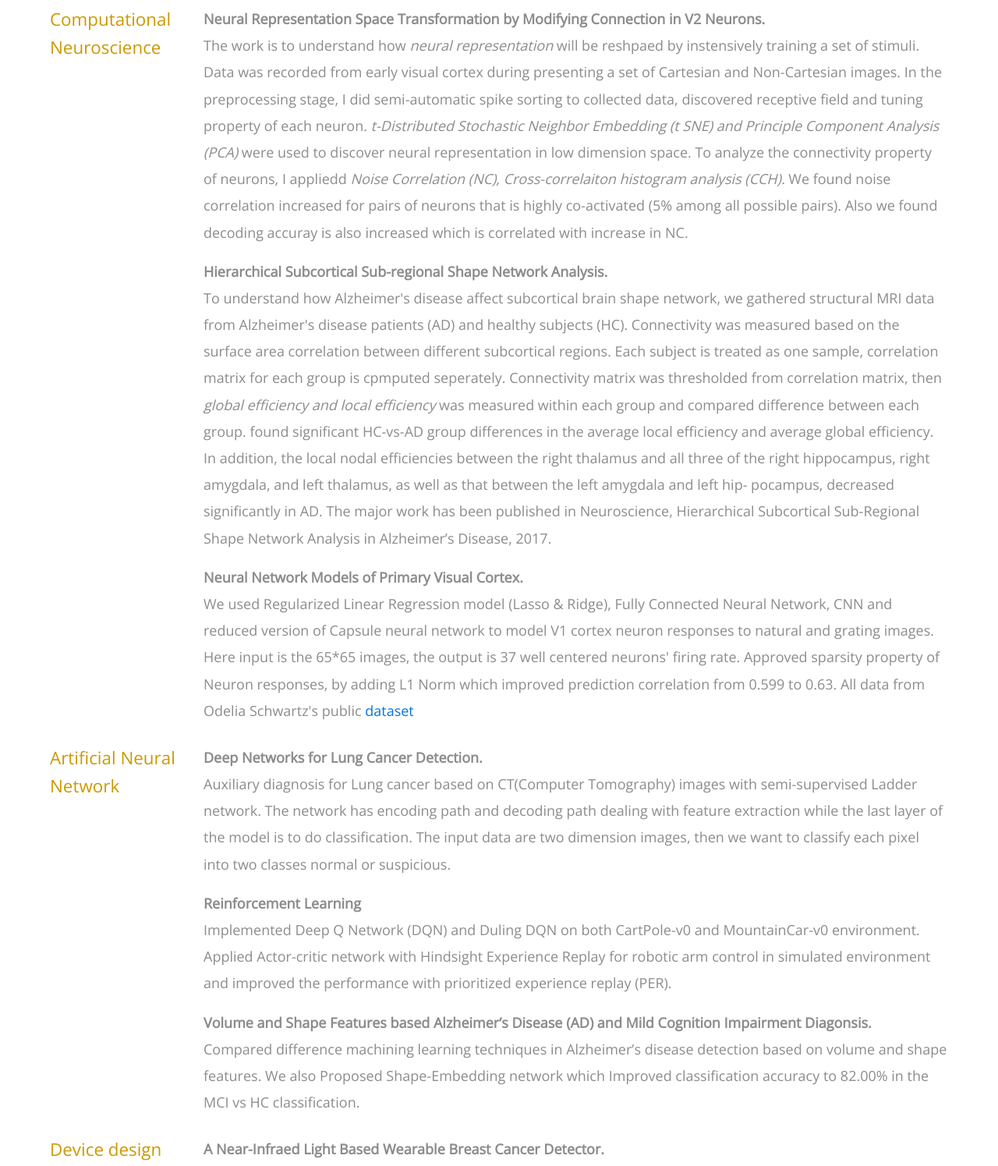
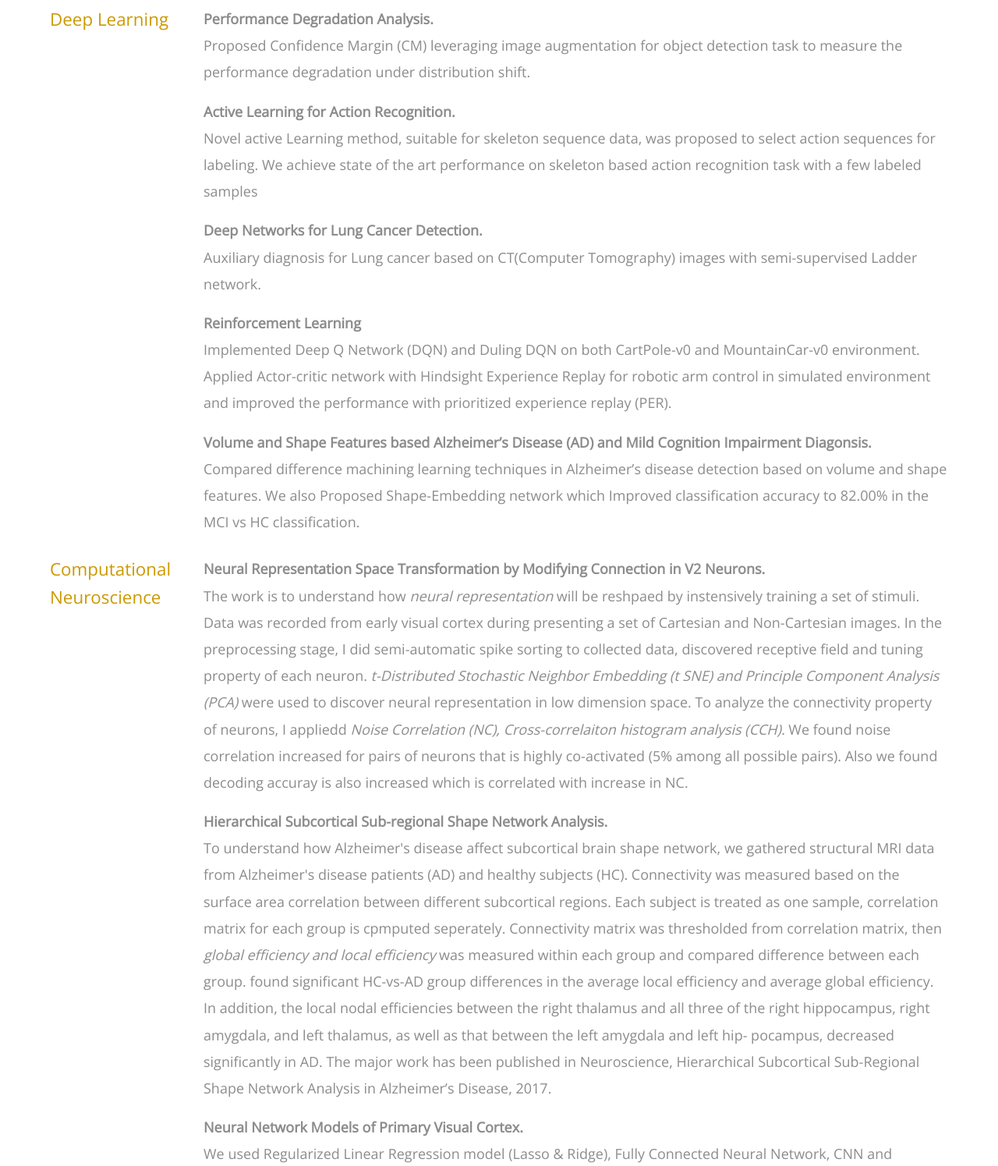
Before and after one commit to christincha/christincha.github.io, a plain HTML site: page about.html in a window 1280 px wide. Shown: the part 148-1643 px from the top of the page at 78% size. Drawn offline with nearby package versions, Linux system fonts and the light colour scheme; a script that the page names is missing.

Commit message:
update file

```diff
--- a/about.html
+++ b/about.html
@@ -82,6 +82,47 @@ http://www.templatemo.com/tm-488-classic
             </div>
         </section>
 
+
+<section class="tm-section_small">
+            <div class="container-fluid">
+                <div class="row tm-2-rows-sm-swap">
+                    <div class="col-xs-2 col-sm-2 col-md-2 col-lg-2 col-xl-2 tm-2-rows-sm-down-2">
+
+                        <h4 class="tm-margin-b-type2 tm-gold-text">Deep Learning</h4>
+
+                    </div>
+
+                    <div class="col-xs-10 col-sm-10 col-md-10 col-lg-10 col-xl-10 tm-2-rows-sm-down-1">
+
+                        <p> <b>Performance Degradation Analysis.</b>
+                            <br /> Proposed Confidence Margin (CM) leveraging image augmentation for object detection task to measure the performance degradation under distribution shift.</p>
+
+                        <p> <b>Active Learning for Action Recognition.</b>
+                            <br /> Novel active Learning method, suitable for skeleton sequence data, was proposed to select action sequences for labeling. We achieve state of the art performance on skeleton based action recognition task with a few labeled samples</p>
+
+                        <p> <b>Deep Networks for Lung Cancer Detection.</b>
+                            <br /> Auxiliary diagnosis for Lung cancer based on CT(Computer Tomography) images with semi-supervised Ladder network. <!-- The network has encoding path and decoding path dealing with feature extraction while
+                            the last layer of the model is to do classification.
+                            The input data are two dimension images, then we want to classify each pixel into two classes normal
+                            or suspicious. --></p>
+
+                        <p> <b>Reinforcement Learning </b>
+                            <br />
+                            Implemented Deep Q Network (DQN) and Duling DQN on both CartPole-v0 and MountainCar-v0 environment. Applied Actor-critic network with Hindsight Experience Replay for robotic arm control in simulated environment
+                            and improved the performance with prioritized experience replay (PER).
+                        </p>
+                        <p> <b> Volume and Shape Features based Alzheimer’s Disease (AD) and Mild Cognition Impairment Diagonsis. </b>
+                            <br />
+                            Compared difference machining learning techniques in Alzheimer’s disease detection based on volume and shape features. We also Proposed Shape-Embedding network which Improved classification accuracy to 82.00% in the MCI vs HC classification.
+
+                    </div>
+                </div>
+
+                </div> <!-- row -->
+
+            </div>
+        </section>
+
 <section class="tm-section_small">
             <div class="container-fluid">
                 <div class="row tm-2-rows-sm-swap">
@@ -124,39 +165,7 @@ http://www.templatemo.com/tm-488-classic
             </div>
         </section>
 
-        <section class="tm-section_small">
-            <div class="container-fluid">
-                <div class="row tm-2-rows-sm-swap">
-                    <div class="col-xs-2 col-sm-2 col-md-2 col-lg-2 col-xl-2 tm-2-rows-sm-down-2">
 
-                        <h4 class="tm-margin-b-type2 tm-gold-text">Artificial Neural Network</h4>
-
-                    </div>
-
-                    <div class="col-xs-10 col-sm-10 col-md-10 col-lg-10 col-xl-10 tm-2-rows-sm-down-1">
-
-                        <p> <b>Deep Networks for Lung Cancer Detection.</b>
-                            <br /> Auxiliary diagnosis for Lung cancer based on CT(Computer Tomography) images with semi-supervised Ladder network. The network has encoding path and decoding path dealing with feature extraction while
-                            the last layer of the model is to do classification.
-                            The input data are two dimension images, then we want to classify each pixel into two classes normal
-                            or suspicious.</p>
-
-                        <p> <b>Reinforcement Learning </b>
-                            <br />
-                            Implemented Deep Q Network (DQN) and Duling DQN on both CartPole-v0 and MountainCar-v0 environment. Applied Actor-critic network with Hindsight Experience Replay for robotic arm control in simulated environment
-                            and improved the performance with prioritized experience replay (PER).
-                        </p>
-                        <p> <b> Volume and Shape Features based Alzheimer’s Disease (AD) and Mild Cognition Impairment Diagonsis. </b>
-                            <br />
-                            Compared difference machining learning techniques in Alzheimer’s disease detection based on volume and shape features. We also Proposed Shape-Embedding network which Improved classification accuracy to 82.00% in the MCI vs HC classification.
-
-                    </div>
-                </div>
-
-                </div> <!-- row -->
-
-            </div>
-        </section>
 
         <section class="tm-section_small">
             <div class="container-fluid">
```
Also changed, not shown: blog.html (+6 -0 lines), index.html (+8 -9 lines), 2 other files.
